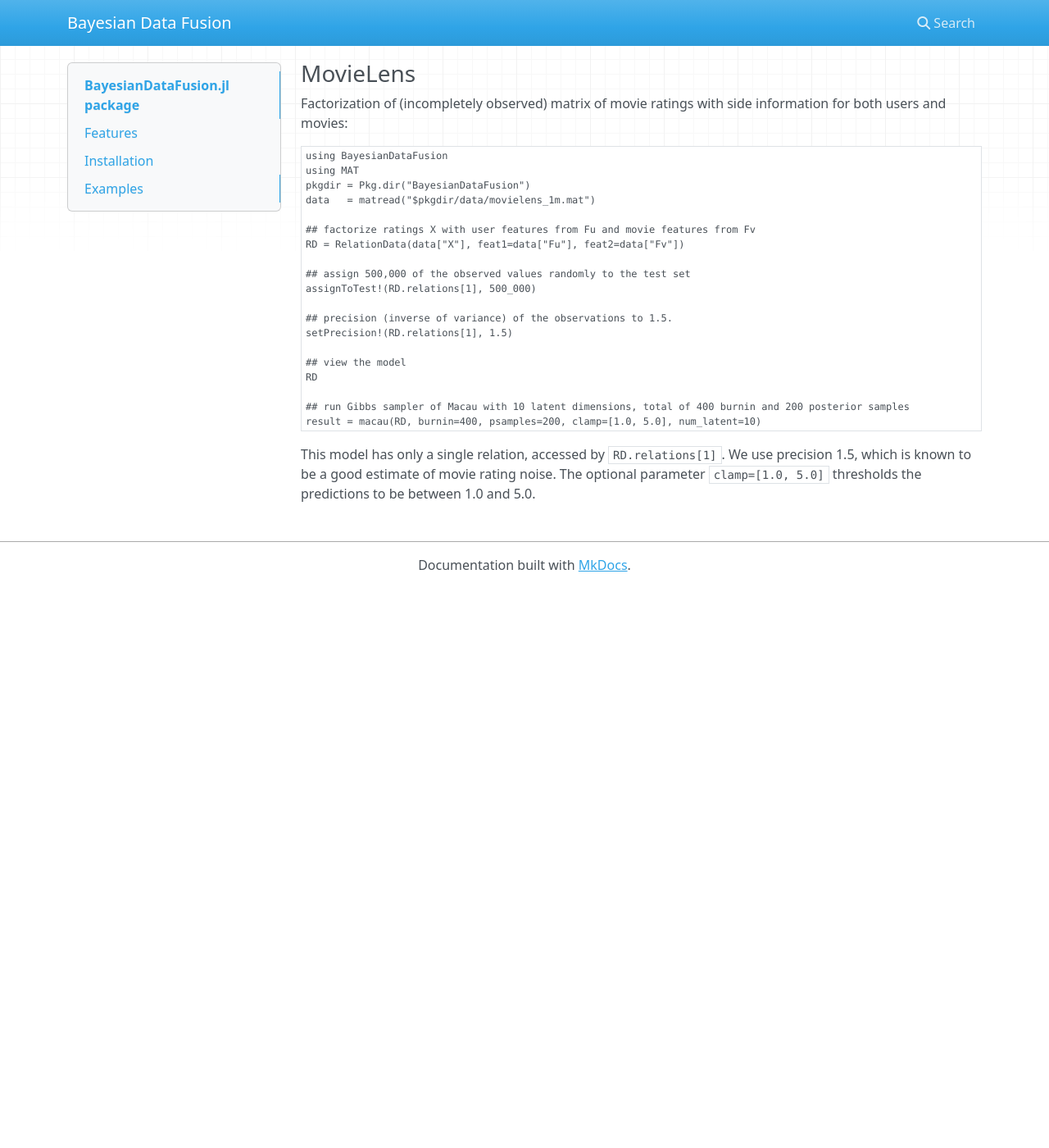
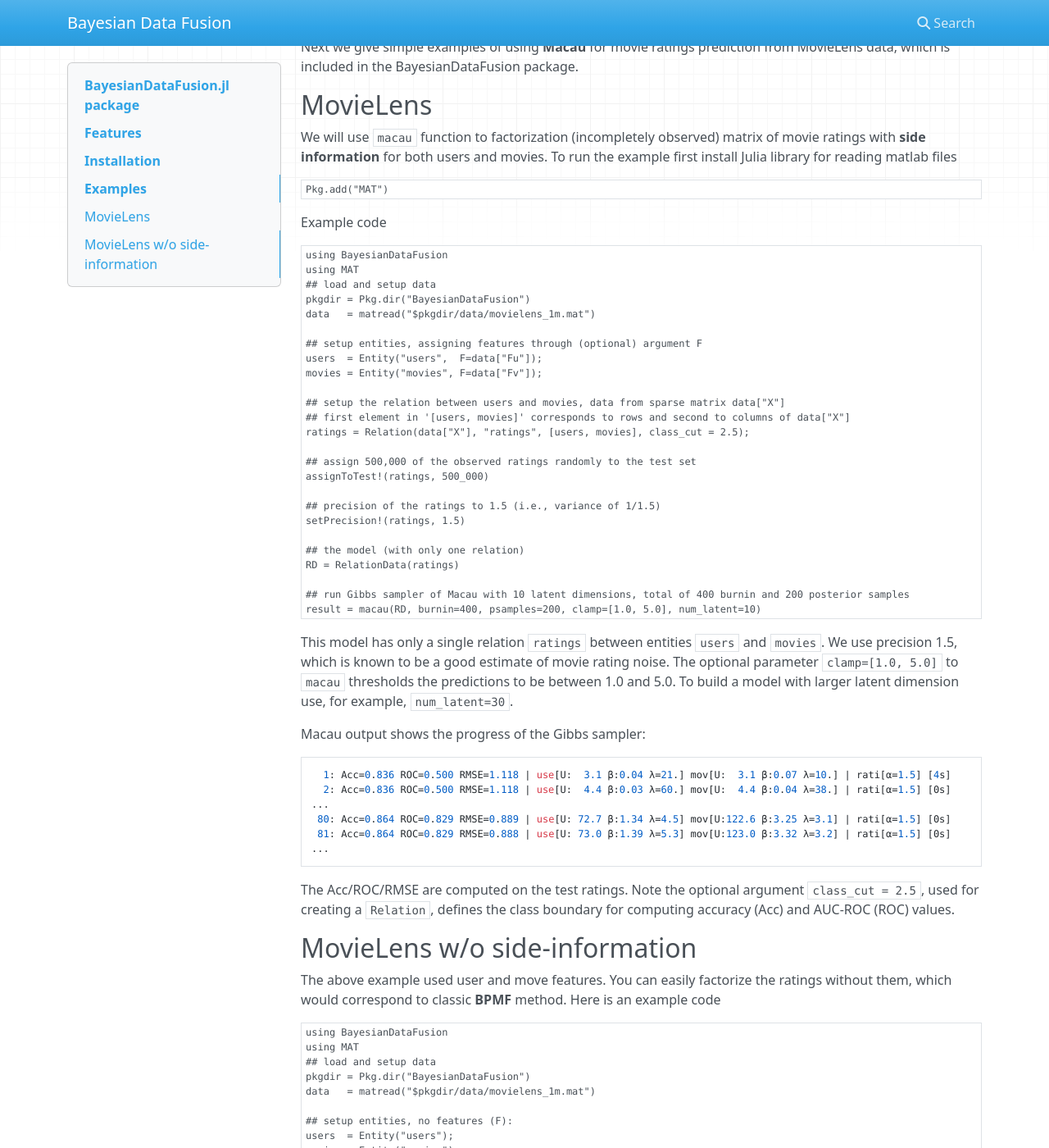
Before and after one commit to jaak-s/BayesianDataFusion.jl, an MkDocs documentation site: the page built from docs/index.md, in a window 1280 px wide and 1400 px high, scrolled down 737 px. Shown: the whole window at 82% size. Built offline with MkDocs 1.6.1, drawn with Linux system fonts in a browser that asks for light colours; nearby versions of some CDN libraries; before the commit the page ends 1454 px from its top, so only the background shows below that; some of the changed text lies outside the part shown.

Commit message:
movielens example

````diff
--- a/docs/index.md
+++ b/docs/index.md
@@ -2,7 +2,7 @@
 
 This gives reference and examples for [BayesianDataFusion.jl](https://github.com/jaak-s/BayesianDataFusion.jl).
 
-## Features
+# Features
 `BayesianDataFusion.jl` provides parallel and highly optimized implementation for
 
 *  Bayesian Probabilistic Matrix Factorization (BPMF)
@@ -11,40 +11,95 @@ This gives reference and examples for [BayesianDataFusion.jl](https://github.com
 
 These methods allow to predict **unobserved values** in the matrices (or tensors). Since they are all Bayesian methods we can also measure the **uncertainty** of the predictions. BPMF and BPTF are special cases of Macau. Macau adds
 
-*  use of entity *side information* to improve factorization (e.g, user and/or movie features for factorizing movie ratings)
-*  use of relation *side information* to improve factorization  (e.g., data about when user went to see particular movie)
-*  factorization of several matrices (and tensors) simultaneously.
+*  use of **entity side information** to improve factorization (e.g, user and/or movie features for factorizing movie ratings)
+*  use of **relation side information** to improve factorization  (e.g., data about when user went to see particular movie)
+*  factorization of **several** matrices (and tensors) for an entity simultaneously.
 
-## Installation
+# Installation
 Inside Julia:
 ```julia
 Pkg.clone("https://github.com/jaak-s/BayesianDataFusion.jl.git")
 ```
 
-## Examples
+# Examples
 Next we give simple examples of using **Macau** for movie ratings prediction from MovieLens data, which is included in the BayesianDataFusion package.
 
-### MovieLens
-Factorization of (incompletely observed) matrix of movie ratings with side information for both users and movies:
+## MovieLens
+We will use `macau` function to factorization (incompletely observed) matrix of movie ratings with **side information** for both users and movies. To run the example first install Julia library for reading matlab files
+```julia
+Pkg.add("MAT")
+```
+Example code
 ```julia
 using BayesianDataFusion
 using MAT
+## load and setup data
 pkgdir = Pkg.dir("BayesianDataFusion")
 data   = matread("$pkgdir/data/movielens_1m.mat")
 
-## factorize ratings X with user features from Fu and movie features from Fv
-RD = RelationData(data["X"], feat1=data["Fu"], feat2=data["Fv"])
+## setup entities, assigning features through (optional) argument F
+users  = Entity("users",  F=data["Fu"]);
+movies = Entity("movies", F=data["Fv"]);
 
-## assign 500,000 of the observed values randomly to the test set
-assignToTest!(RD.relations[1], 500_000)
+## setup the relation between users and movies, data from sparse matrix data["X"]
+## first element in '[users, movies]' corresponds to rows and second to columns of data["X"]
+ratings = Relation(data["X"], "ratings", [users, movies], class_cut = 2.5);
 
-## precision (inverse of variance) of the observations to 1.5.
-setPrecision!(RD.relations[1], 1.5)
+## assign 500,000 of the observed ratings randomly to the test set
+assignToTest!(ratings, 500_000)
 
-## view the model
-RD
+## precision of the ratings to 1.5 (i.e., variance of 1/1.5)
+setPrecision!(ratings, 1.5)
+
+## the model (with only one relation)
+RD = RelationData(ratings)
 
 ## run Gibbs sampler of Macau with 10 latent dimensions, total of 400 burnin and 200 posterior samples
 result = macau(RD, burnin=400, psamples=200, clamp=[1.0, 5.0], num_latent=10)
 ```
-This model has only a single relation, accessed by `RD.relations[1]`. We use precision 1.5, which is known to be a good estimate of movie rating noise. The optional parameter `clamp=[1.0, 5.0]` thresholds the predictions to be between 1.0 and 5.0.
+This model has only a single relation `ratings` between entities `users` and `movies`.
+We use precision 1.5, which is known to be a good estimate of movie rating noise.
+The optional parameter `clamp=[1.0, 5.0]` to `macau` thresholds the predictions to be between 1.0 and 5.0.
+To build a model with larger latent dimension use, for example, `num_latent=30`.
+
+Macau output shows the progress of the Gibbs sampler:
+```
+  1: Acc=0.836 ROC=0.500 RMSE=1.118 | use[U:  3.1 β:0.04 λ=21.] mov[U:  3.1 β:0.07 λ=10.] | rati[α=1.5] [4s]
+  2: Acc=0.836 ROC=0.500 RMSE=1.118 | use[U:  4.4 β:0.03 λ=60.] mov[U:  4.4 β:0.04 λ=38.] | rati[α=1.5] [0s]
+...
+ 80: Acc=0.864 ROC=0.829 RMSE=0.889 | use[U: 72.7 β:1.34 λ=4.5] mov[U:122.6 β:3.25 λ=3.1] | rati[α=1.5] [0s]
+ 81: Acc=0.864 ROC=0.829 RMSE=0.888 | use[U: 73.0 β:1.39 λ=5.3] mov[U:123.0 β:3.32 λ=3.2] | rati[α=1.5] [0s]
+...
+```
+The Acc/ROC/RMSE are computed on the test ratings. Note the optional argument `class_cut = 2.5`, used for creating a `Relation`, defines the class boundary for computing accuracy (Acc) and AUC-ROC (ROC) values.
+
+## MovieLens w/o side-information
+The above example used user and move features. You can easily factorize the ratings without them, which would correspond to classic **BPMF** method. Here is an example code
+```julia
+using BayesianDataFusion
+using MAT
+## load and setup data
+pkgdir = Pkg.dir("BayesianDataFusion")
+data   = matread("$pkgdir/data/movielens_1m.mat")
+
+## setup entities, no features (F):
+users  = Entity("users");
+movies = Entity("movies");
+
+## setup the relation between users and movies, data from sparse matrix data["X"]
+## first element in '[users, movies]' corresponds to rows and second to columns of data["X"]
+ratings = Relation(data["X"], "ratings", [users, movies], class_cut = 2.5);
+
+## assign 500,000 of the observed ratings randomly to the test set
+assignToTest!(ratings, 500_000)
+
+## precision of the ratings to 1.5 (i.e., variance of 1/1.5)
+setPrecision!(ratings, 1.5)
+
+## the model (with only one relation)
+RD = RelationData(ratings)
+
+## run Gibbs sampler of Macau with 10 latent dimensions, total of 400 burnin and 200 posterior samples
+result = macau(RD, burnin=400, psamples=200, clamp=[1.0, 5.0], num_latent=10)
+```
+In most applications the performance of pure BPMF is weaker compared to Macau. This is also true in the case of MovieLens dataset.
````
Also changed, not shown: README.md (+2 -6 lines).
